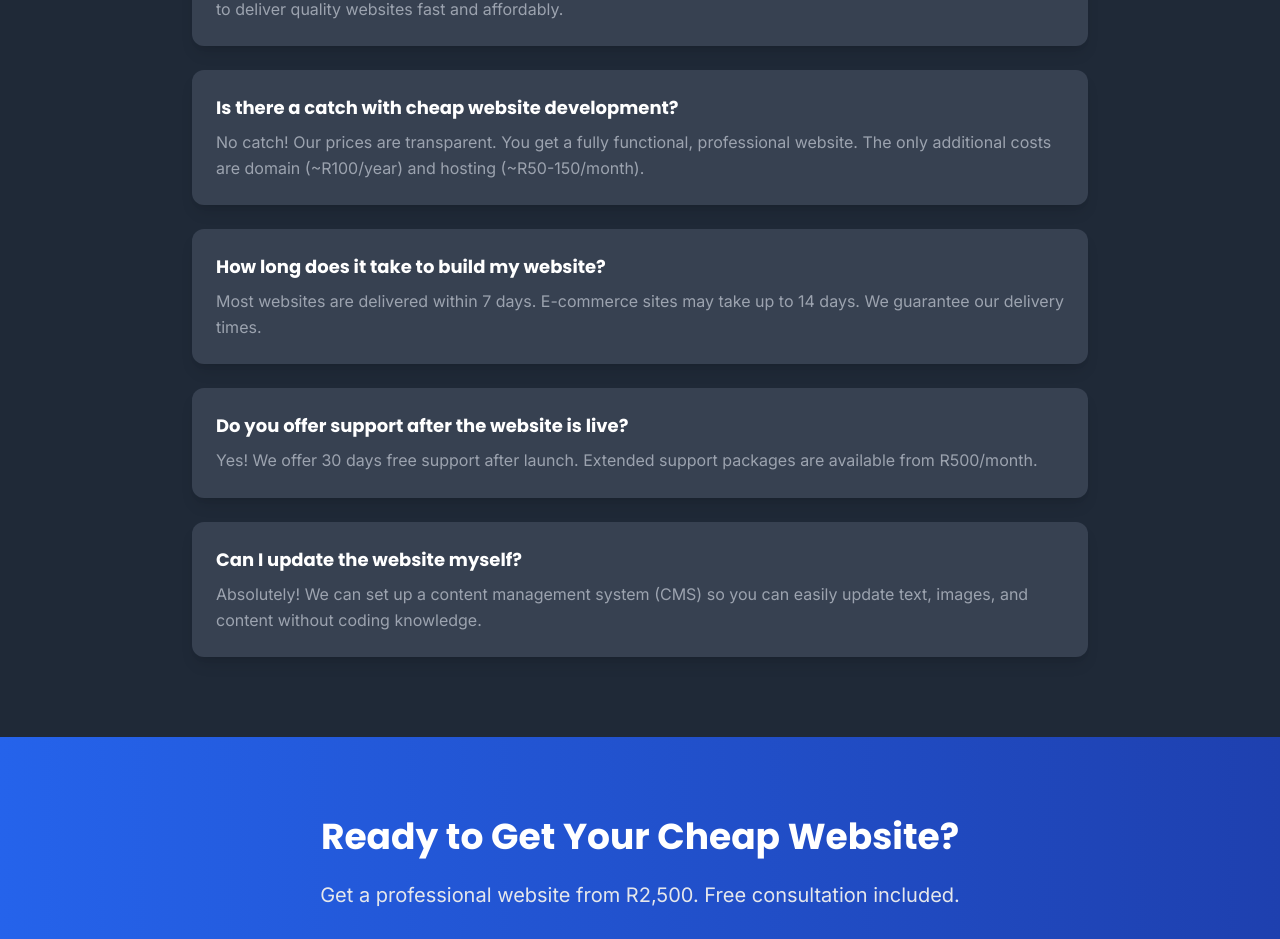
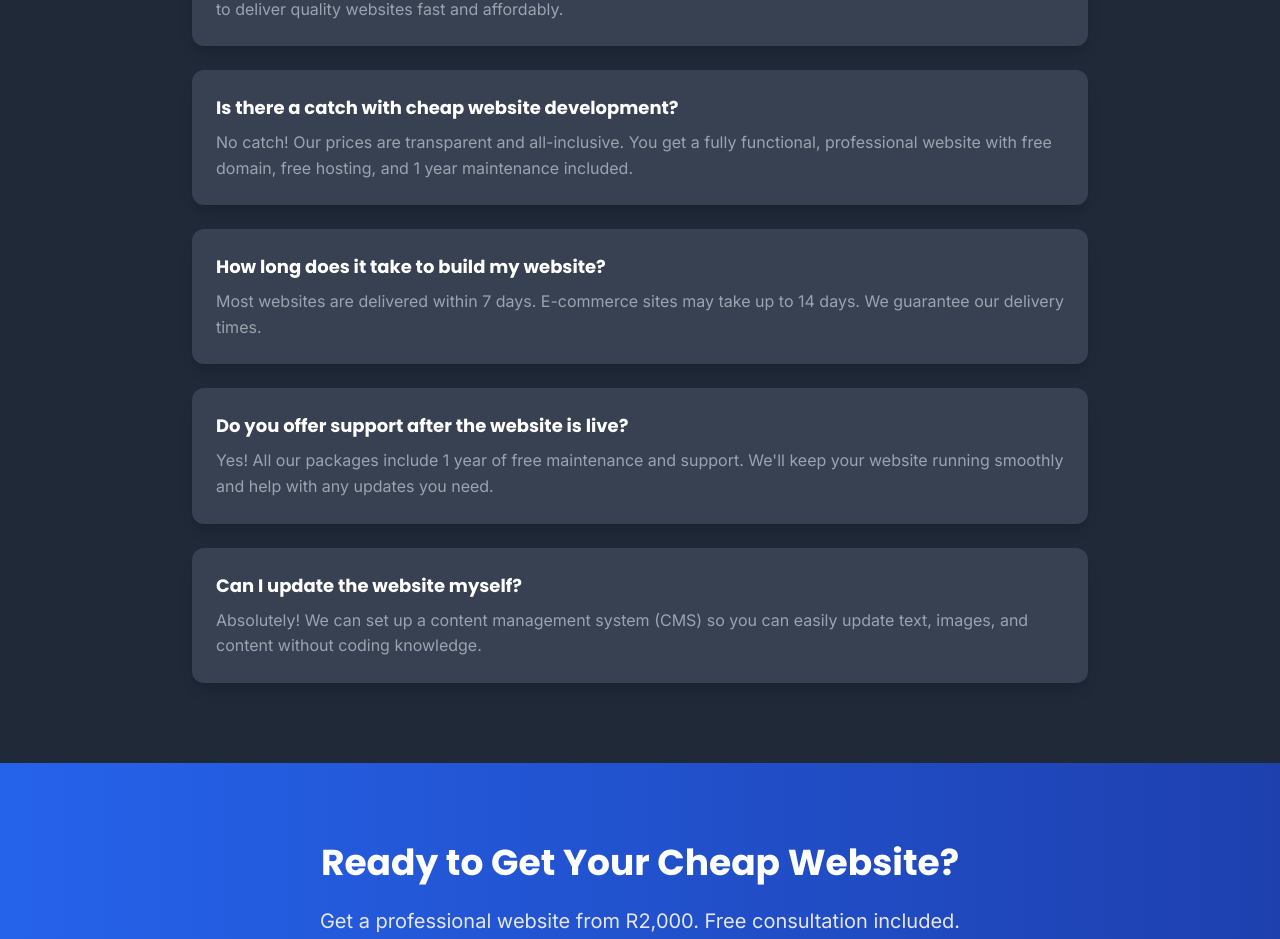
Before and after one commit to DynastyTech/business, a React (Create React App) app in the folder client/: page /cheap-website-south-africa in a window 1280 px wide. Shown: the part 2875-3814 px from the top of the page. Built offline with nearby package versions, Linux system fonts and the light colour scheme.

Commit message:
Update FAQs and fix CTA price to R2,000

```diff
--- a/client/src/components/CheapWebsitePage.js
+++ b/client/src/components/CheapWebsitePage.js
@@ -300,7 +300,7 @@ const CheapWebsitePage = () => {
               },
               {
                 q: "Is there a catch with cheap website development?",
-                a: "No catch! Our prices are transparent. You get a fully functional, professional website. The only additional costs are domain (~R100/year) and hosting (~R50-150/month)."
+                a: "No catch! Our prices are transparent and all-inclusive. You get a fully functional, professional website with free domain, free hosting, and 1 year maintenance included."
               },
               {
                 q: "How long does it take to build my website?",
@@ -308,7 +308,7 @@ const CheapWebsitePage = () => {
               },
               {
                 q: "Do you offer support after the website is live?",
-                a: "Yes! We offer 30 days free support after launch. Extended support packages are available from R500/month."
+                a: "Yes! All our packages include 1 year of free maintenance and support. We'll keep your website running smoothly and help with any updates you need."
               },
               {
                 q: "Can I update the website myself?",
@@ -342,7 +342,7 @@ const CheapWebsitePage = () => {
             Ready to Get Your Cheap Website?
           </h2>
           <p className="text-xl text-primary-100 mb-8">
-            Get a professional website from R2,500. Free consultation included.
+            Get a professional website from R2,000. Free consultation included.
           </p>
           <div className="flex flex-col sm:flex-row gap-4 justify-center">
             <Link
```
